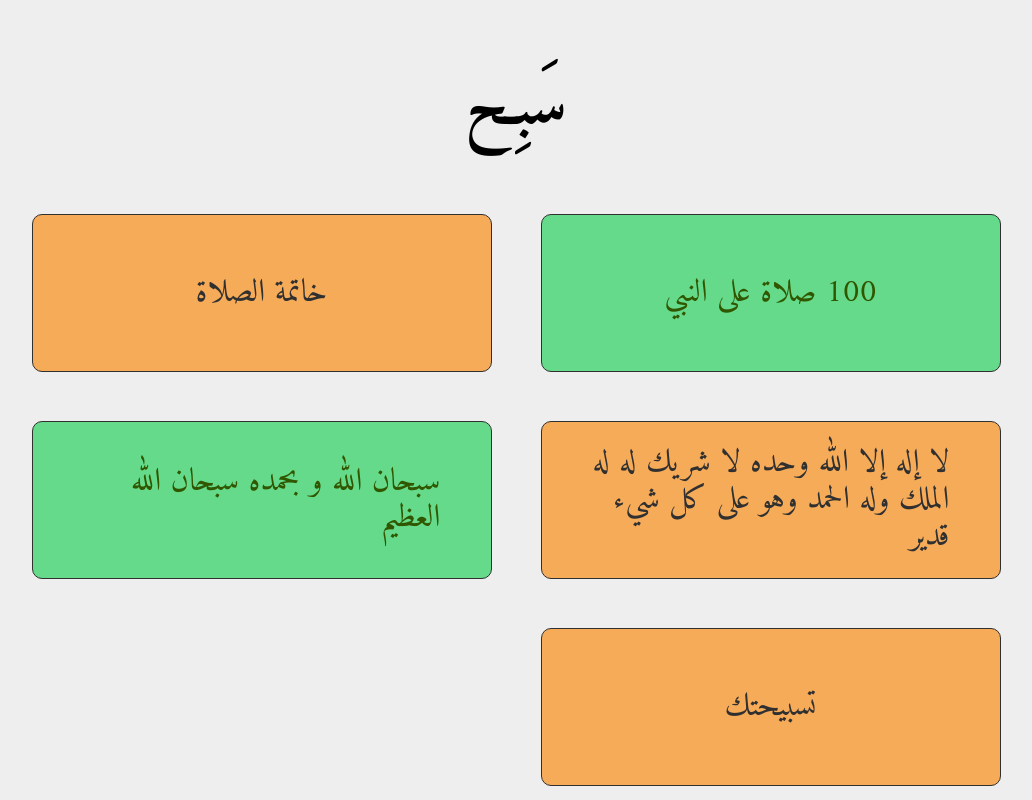
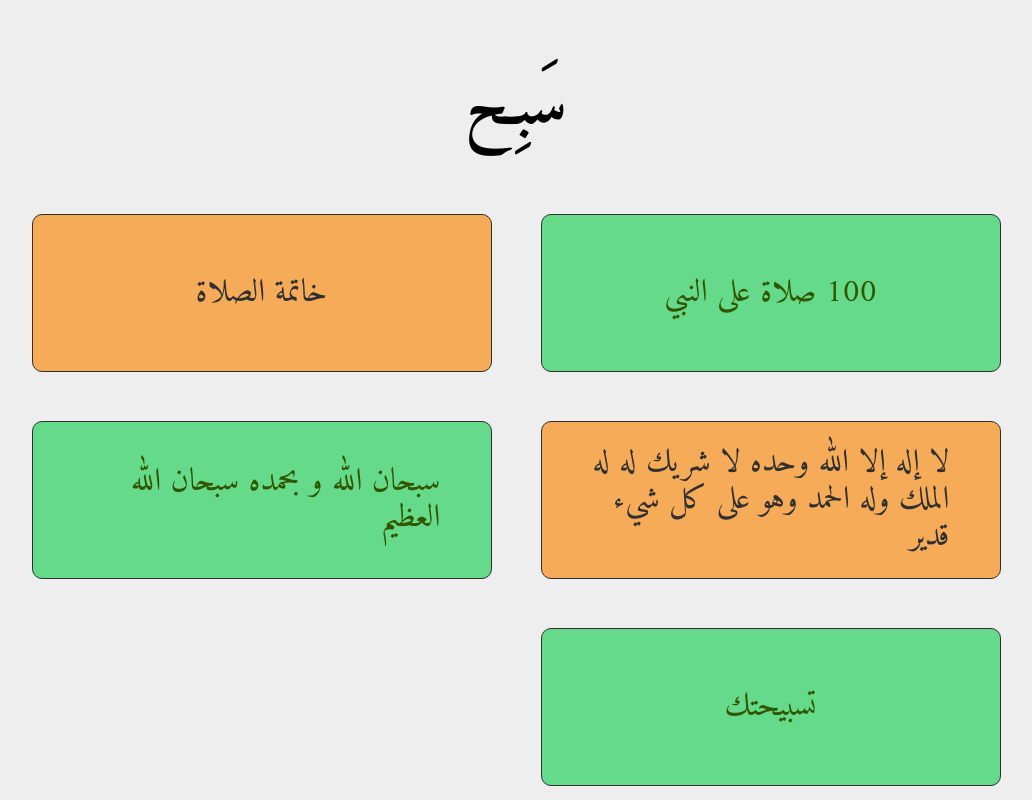
Before and after one commit to MaroMohamedSalah/Eslamak, a plain HTML site: page index.html in a window 1280 px wide. Shown: the top 800 px of the page, without its empty margins (124-1156 px from the left). Drawn offline with Linux system fonts and the light colour scheme.

Commit message:
fix bugs

```diff
--- a/index.html
+++ b/index.html
@@ -50,7 +50,7 @@
             <a href="#main" class="active" id="four">
                 <h1>سبحان الله و بحمده سبحان الله العظيم</h1>
             </a>
-            <a href="#main" id="five">
+            <a href="#main" id="five" class="active">
                 <h1>تسبيحتك</h1>
             </a>
         </div>
```
